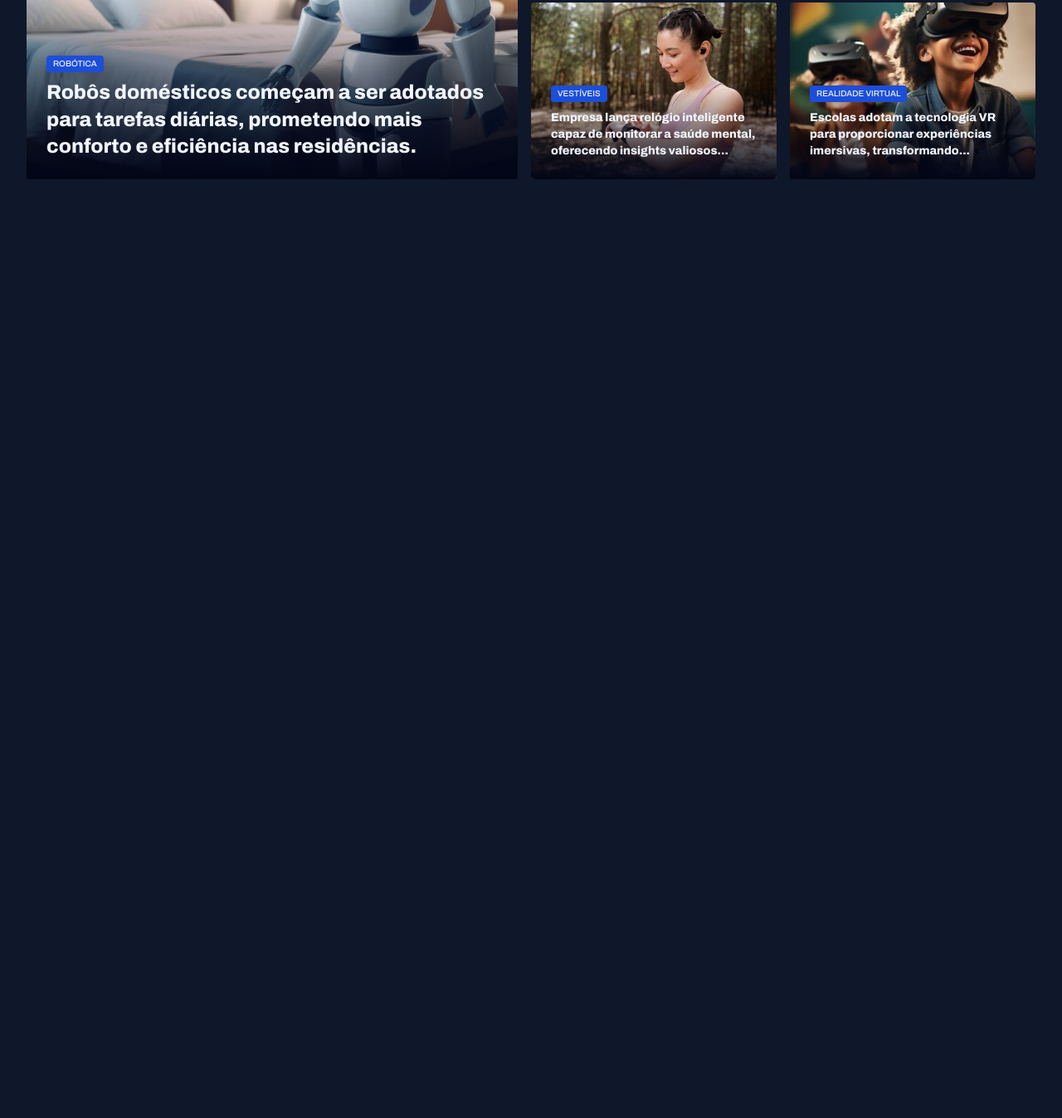
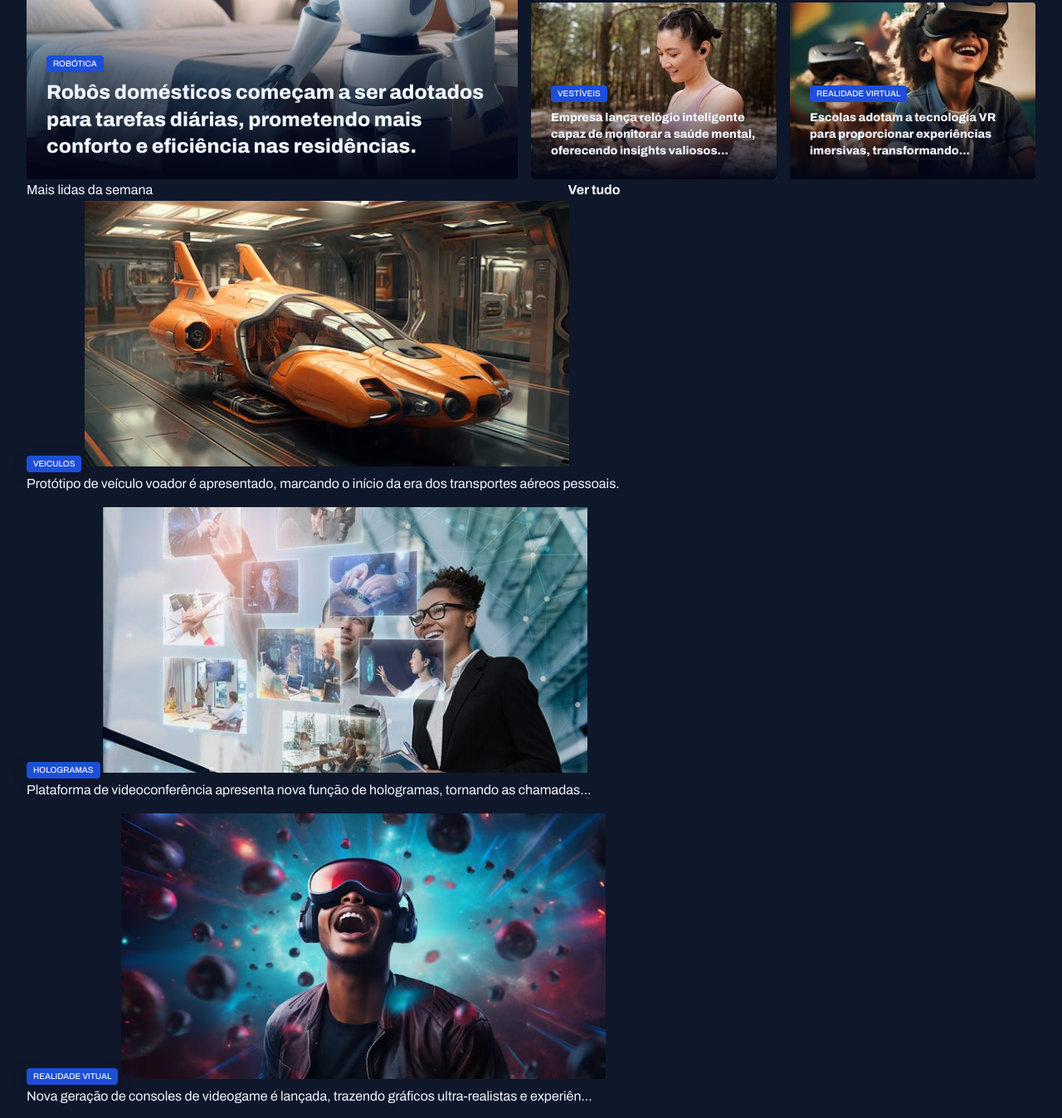
Before and after one commit to joaovictorsr1/Portal-Tech-Full-stack, a plain HTML site: page index.html in a window 1280 px wide. Shown: the part 389-1736 px from the top of the page at 83% size. Before the commit the page ends 800 px from the top, so only its background shows below. Drawn offline with Linux system fonts and the light colour scheme.

Commit message:
Estruturando seção semana

```diff
--- a/index.html
+++ b/index.html
@@ -101,6 +101,43 @@
         </figure>
       </div>
     </section>
+
+    <section id="weakly">
+      <header class="grid grid-flow-colum">
+        <h3>Mais lidas da semana</h3>
+
+        <a href="#" class="grid grid-flow-colum">
+          <strong>Ver tudo</strong>
+          <span></span>
+        </a>
+      </header>
+
+      <div class="grid gap-16">
+        <figure>
+          <span class="content-tag">veiculos</span>
+          <img src="assets/images/Image 06.png" alt="">
+          <p>Protótipo de veículo voador é apresentado, marcando o início da era dos transportes aéreos pessoais.</p>
+        </figure>
+
+        <figure>
+          <span class="content-tag">Hologramas</span>
+          <img src="assets/images/Image 07.png" alt="">
+          <p>Plataforma de videoconferência apresenta nova função de hologramas, tornando as chamadas...</p>
+        </figure>
+
+        <figure>
+          <span class="content-tag">Realidade vitual</span>
+          <img src="assets/images/Image 08.png" alt="">
+          <p>Nova geração de consoles de videogame é lançada, trazendo gráficos ultra-realistas e experiên...</p>
+        </figure>
+
+        <figure>
+          <span class="content-tag">Internet</span>
+          <img src="assets/images/Image 09.png" alt="">
+          <p>Projeto busca oferecer internet de alta velocidade em áreas remotas através de satélites.</p>
+        </figure>
+      </div>
+    </section>
   </main>
 
 </body>
```
